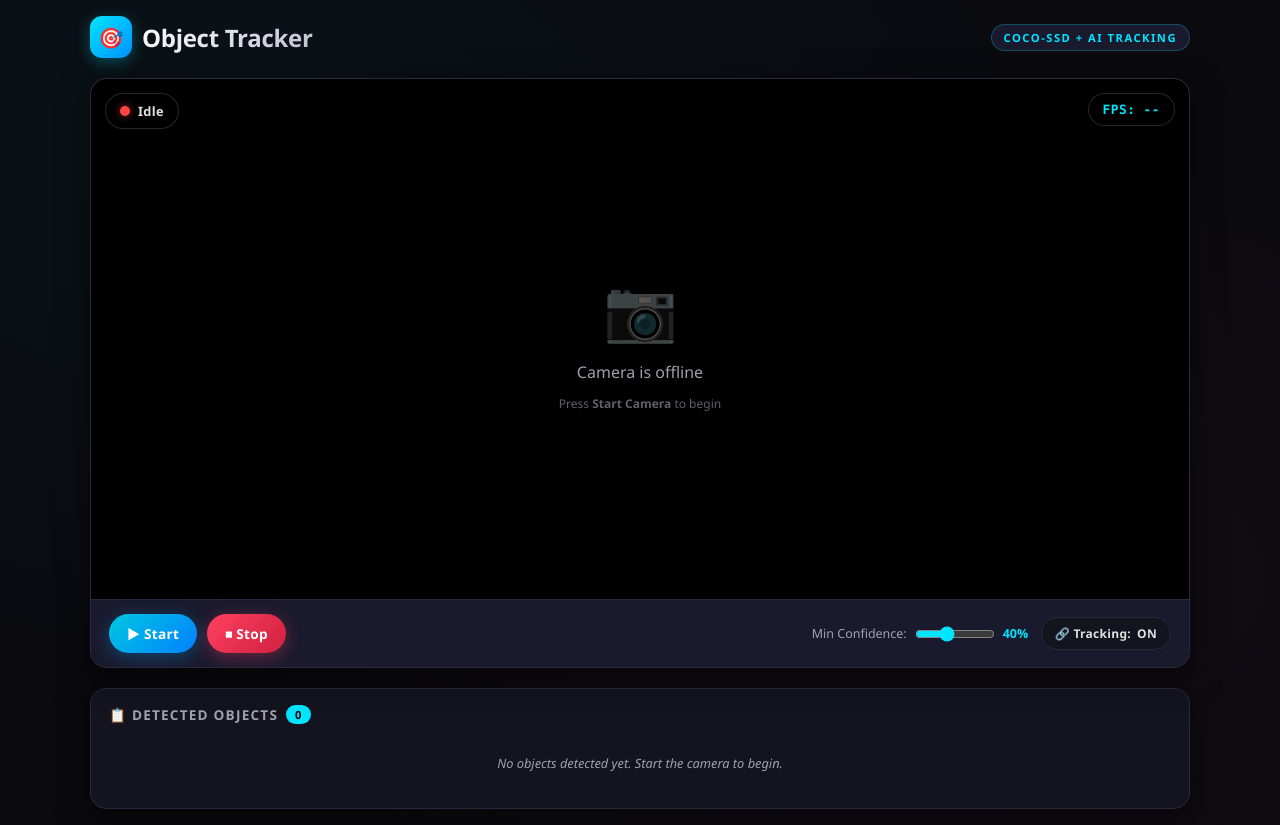
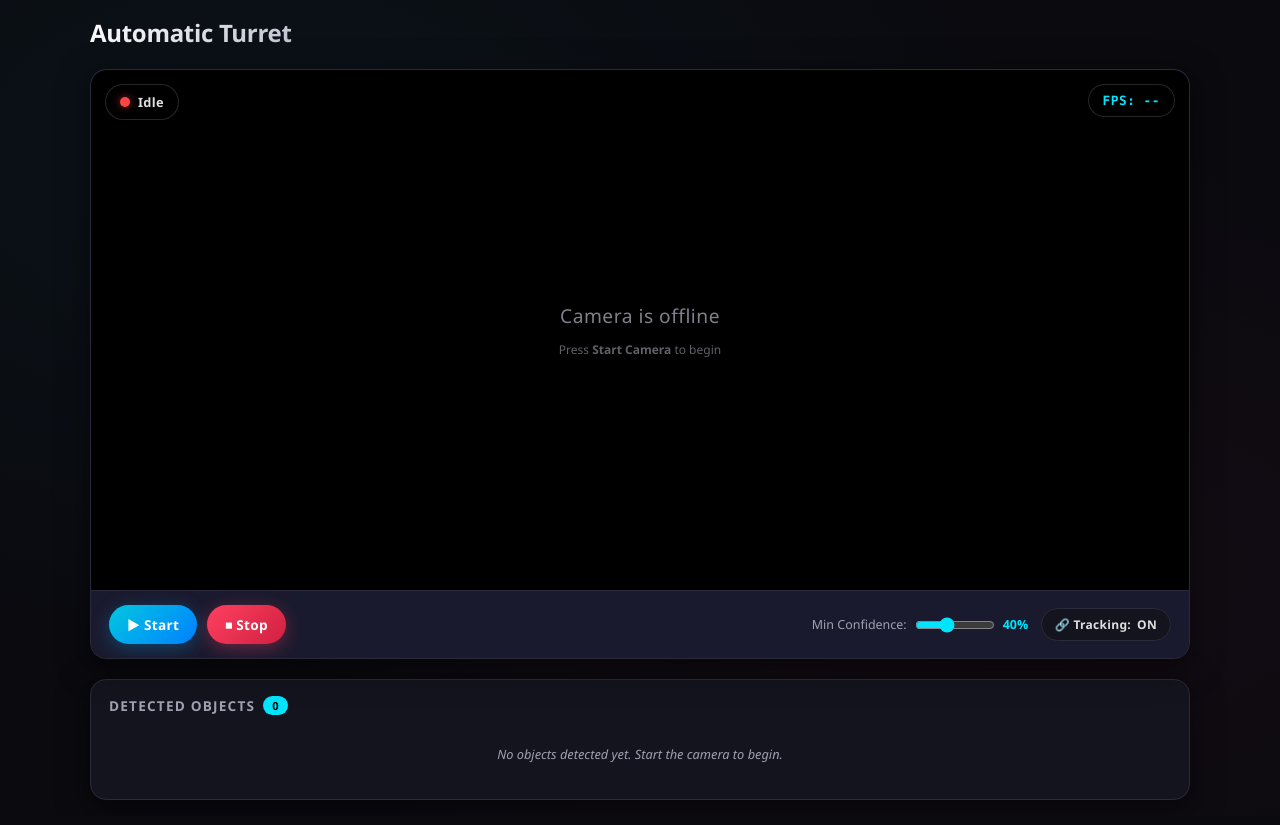
Before and after one commit to Sashabatunin/turret, a plain HTML site: page index.html in a window 1280 px wide. Drawn offline with Linux system fonts and the light colour scheme.

Commit message:
Update index.html

```diff
--- a/index.html
+++ b/index.html
@@ -3,7 +3,7 @@
 <head>
     <meta charset="UTF-8">
     <meta name="viewport" content="width=device-width, initial-scale=1.0">
-    <title>Real-Time Object Detection & Tracking</title>
+    <title>Automatic Turret – Real-Time Object Detection & Tracking</title>
 
     <!-- TensorFlow.js and COCO-SSD model -->
     <script src="https://cdn.jsdelivr.net/npm/@tensorflow/tfjs@4.10.0/dist/tf.min.js">
@@ -64,23 +64,6 @@
             flex-wrap: wrap;
             gap: 12px;
         }
-        .header .logo-area {
-            display: flex;
-            align-items: center;
-            gap: 10px;
-        }
-        .header .logo-icon {
-            width: 42px;
-            height: 42px;
-            border-radius: 12px;
-            background: linear-gradient(135deg, var(--accent), #0091ff);
-            display: flex;
-            align-items: center;
-            justify-content: center;
-            font-size: 20px;
-            box-shadow: 0 4px 15px rgba(0, 229, 255, 0.3);
-            flex-shrink: 0;
-        }
         .header h1 {
             font-size: 1.5rem;
             font-weight: 700;
@@ -89,18 +72,7 @@
             -webkit-background-clip: text;
             -webkit-text-fill-color: transparent;
             background-clip: text;
-        }
-        .header .badge {
-            font-size: 0.7rem;
-            text-transform: uppercase;
-            letter-spacing: 1.5px;
-            background: var(--surface2);
-            color: var(--accent);
-            padding: 5px 12px;
-            border-radius: 20px;
-            font-weight: 600;
-            border: 1px solid rgba(0, 229, 255, 0.25);
-            white-space: nowrap;
+            margin: 0;
         }
 
         /* Main card */
@@ -124,7 +96,7 @@
             border-radius: var(--radius) var(--radius) 0 0;
         }
         #video {
-            display: none;
+            display: none; /* hidden, we paint it onto the canvas */
         }
         #output-canvas {
             position: absolute;
@@ -149,21 +121,11 @@
             font-size: 1rem;
             transition: opacity var(--transition);
         }
-        #placeholder .cam-icon {
-            font-size: 60px;
-            opacity: 0.5;
-            animation: pulse 2.5s ease-in-out infinite;
-        }
-        @keyframes pulse {
-            0%,
-            100% {
-                opacity: 0.35;
-                transform: scale(1);
-            }
-            50% {
-                opacity: 0.7;
-                transform: scale(1.06);
-            }
+        #placeholder .cam-text {
+            font-size: 1.2rem;
+            font-weight: 500;
+            letter-spacing: 0.5px;
+            opacity: 0.8;
         }
         #placeholder.active {
             opacity: 0;
@@ -438,11 +400,7 @@
     <div class="app-container">
         <!-- Header -->
         <div class="header">
-            <div class="logo-area">
-                <div class="logo-icon">🎯</div>
-                <h1>Object Tracker</h1>
-            </div>
-            <span class="badge">COCO-SSD + AI Tracking</span>
+            <h1>Automatic Turret</h1>
         </div>
 
         <!-- Main card -->
@@ -454,8 +412,7 @@
                 <canvas id="output-canvas"></canvas>
                 <!-- Placeholder when camera is off -->
                 <div id="placeholder">
-                    <span class="cam-icon">📷</span>
-                    <span>Camera is offline</span>
+                    <span class="cam-text">Camera is offline</span>
                     <span style="font-size:0.75rem;opacity:0.6;">Press <strong>Start Camera</strong> to begin</span>
                 </div>
                 <!-- Status dot -->
@@ -490,7 +447,7 @@
         <!-- Detections list -->
         <div class="detections-panel" id="detectionsPanel">
             <h3>
-                📋 Detected Objects
+                Detected Objects
                 <span class="count-badge" id="countBadge">0</span>
             </h3>
             <div id="detectionsList">
@@ -634,11 +591,10 @@
             }
 
             // ─────────────────────────────────────
-            // DRAW DETECTIONS
+            // DRAW DETECTIONS (on top of existing video frame on canvas)
             // ─────────────────────────────────────
             function drawDetections(detectionsToDraw, videoWidth, videoHeight, canvasWidth, canvasHeight) {
-                ctx.clearRect(0, 0, canvasWidth, canvasHeight);
-
+                // No clearRect – we keep the video frame that was already drawn
                 const scaleX = canvasWidth / videoWidth;
                 const scaleY = canvasHeight / videoHeight;
 
@@ -782,7 +738,10 @@
                 const videoHeight = video.videoHeight;
 
                 if (videoWidth > 0 && videoHeight > 0) {
-                    // Run detection
+                    // 1. Draw the current video frame onto the canvas (this is the key fix!)
+                    ctx.drawImage(video, 0, 0, canvas.width, canvas.height);
+
+                    // 2. Run detection
                     let rawDetections;
                     try {
                         rawDetections = await model.detect(video);
@@ -813,7 +772,7 @@
                         }));
                     }
 
-                    // Draw
+                    // 3. Draw detection overlays on top of the video frame
                     drawDetections(detectionsToDraw, videoWidth, videoHeight, canvas.width, canvas.height);
 
                     // Update list periodically
@@ -845,7 +804,8 @@
                         audio: false,
                     });
                 } catch (err) {
-                    alert('⚠️ Could not access the camera. Please allow camera permissions and ensure a camera is connected.');
+                    alert(
+                        '⚠️ Could not access the camera. Please allow camera permissions and ensure a camera is connected.');
                     console.error('Camera error:', err);
                     return;
                 }
@@ -872,7 +832,8 @@
                             base: 'lite_mobilenet_v2',
                         });
                     } catch (err) {
-                        alert('⚠️ Failed to load the AI detection model. Please check your internet connection and try again.');
+                        alert(
+                            '⚠️ Failed to load the AI detection model. Please check your internet connection and try again.');
                         console.error('Model load error:', err);
                         stopCamera();
                         return;
@@ -916,7 +877,7 @@
                 }
                 video.srcObject = null;
 
-                // Clear canvas
+                // Clear canvas and reset size
                 ctx.clearRect(0, 0, canvas.width, canvas.height);
                 canvas.width = 0;
                 canvas.height = 0;
@@ -984,12 +945,10 @@
             statusText.textContent = 'Idle';
             fpsCounter.textContent = 'FPS: --';
 
-            console.log('🚀 Object Detection & Tracking App Ready');
-            console.log('   - Uses COCO-SSD (lite_mobilenet_v2) for detection');
-            console.log('   - IOU-based multi-object tracking');
+            console.log('🚀 Automatic Turret Ready');
+            console.log('   - COCO-SSD detection + IOU-based tracking');
             console.log('   - Adjust confidence threshold with the slider');
             console.log('   - Toggle tracking on/off with the button');
-            console.log('   - Click "Start" to begin!');
         })();
     </script>
 </body>
```
